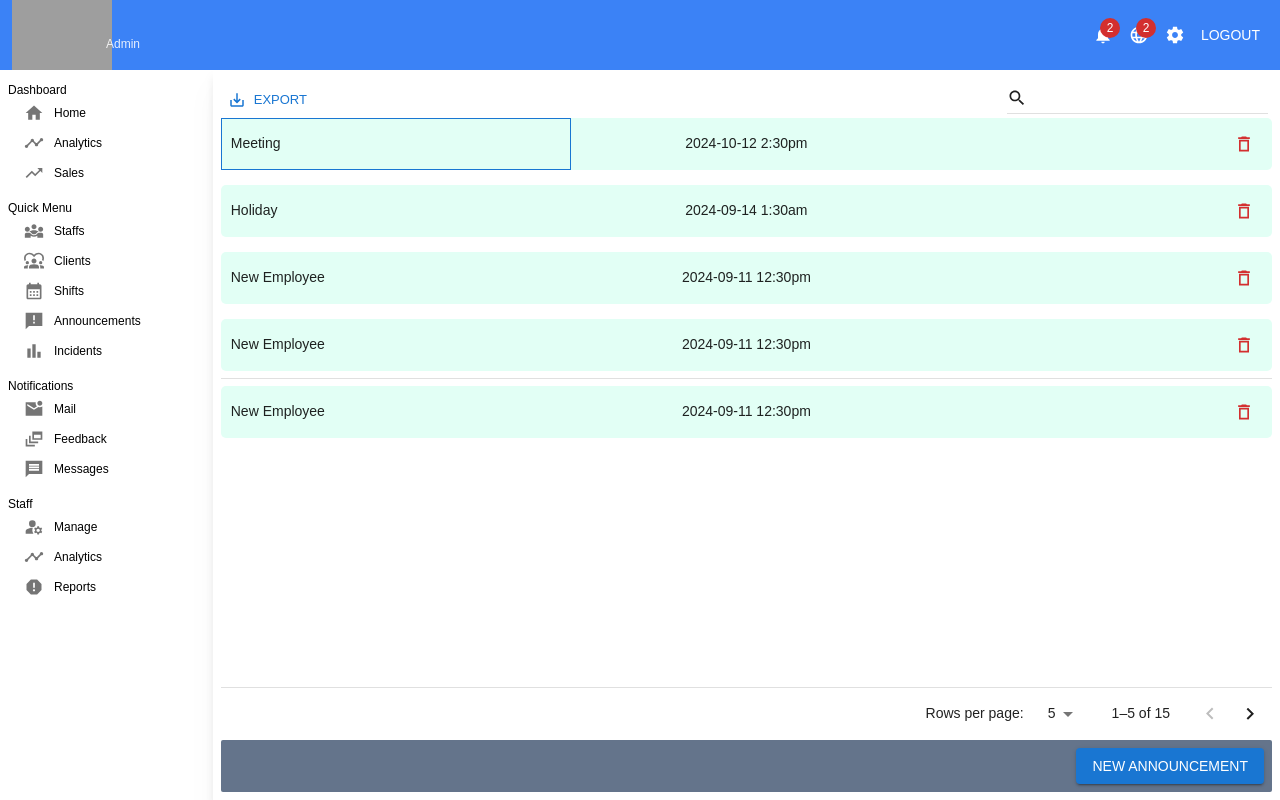
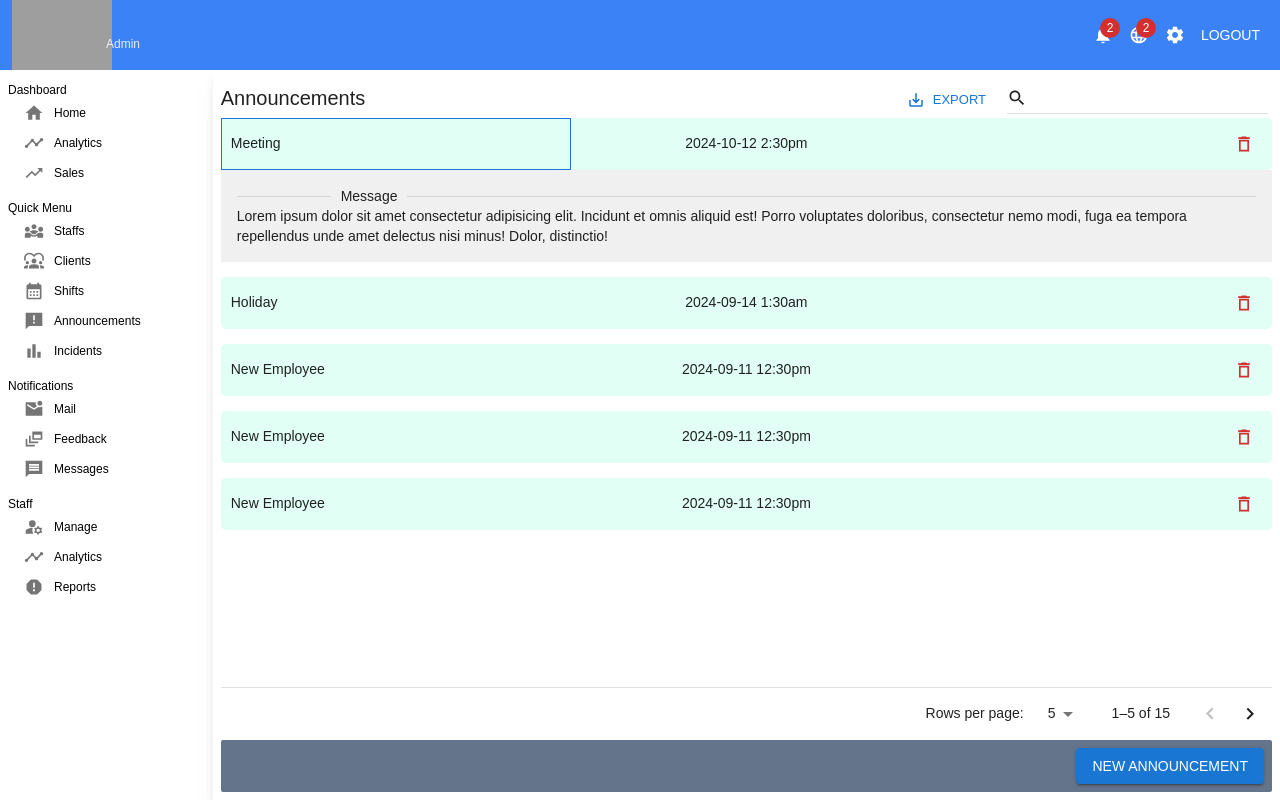
Before and after one commit to codescream/shift-handler, a React (Vite) app in the folder Frontend/: page /admin/announcements in a window 1280 px wide. Both pictures are taken after a click on the element "Meeting". Built offline with nearby package versions, Linux system fonts and the light colour scheme; grey boxes are pictures that could not be loaded; a web font is replaced by a local one.

Commit message:
implement announcement ui with new announemcent feature

```diff
--- a/Frontend/src/pages/Admin/Announcements.jsx
+++ b/Frontend/src/pages/Admin/Announcements.jsx
@@ -1,7 +1,15 @@
 import DeleteOutlineSharpIcon from "@mui/icons-material/DeleteOutlineSharp";
-import { Button, Dialog, DialogTitle, IconButton } from "@mui/material";
-import ForwardToInboxSharpIcon from '@mui/icons-material/ForwardToInboxSharp';
-import { DataGrid, GridToolbar } from "@mui/x-data-grid";
+import {
+  Box,
+  Button,
+  Collapse,
+  Dialog,
+  DialogTitle,
+  Divider,
+  IconButton,
+} from "@mui/material";
+import ForwardToInboxSharpIcon from "@mui/icons-material/ForwardToInboxSharp";
+import { DataGrid, GridRow, GridToolbar } from "@mui/x-data-grid";
 import PropTypes from "prop-types";
 import { MyTextField } from "../../components";
 import dayjs from "dayjs";
@@ -12,9 +20,9 @@ const NewAnnouncement = (props) => {
 
   const sx = {
     "& .MuiInputBase-input": {
-    color: "black",
-  },
-  }
+      color: "black",
+    },
+  };
 
   NewAnnouncement.propTypes = {
     onClose: PropTypes.func.isRequired,
@@ -22,18 +30,17 @@ const NewAnnouncement = (props) => {
   };
 
   return (
-    <Dialog
-      open={open}
-      onClose={onClose}
-      fullWidth
-    >
+    <Dialog open={open} onClose={onClose} fullWidth>
       <div className="px-8 text-right mb-2">
         <DialogTitle className="text-center">New Announcement</DialogTitle>
         <div className="flex flex-col gap-2 mb-2">
           <MyTextField label="Subject" sx={sx} />
           <MyTextField label="Message" multiline rows={8} sx={sx} />
         </div>
-        <Button variant="contained" className="flex items-center gap-1 h-fit"><p>Send</p><ForwardToInboxSharpIcon fontSize="small" /></Button>
+        <Button variant="contained" className="flex items-center gap-1 h-fit">
+          <p>Send</p>
+          <ForwardToInboxSharpIcon fontSize="small" />
+        </Button>
       </div>
     </Dialog>
   );
@@ -41,6 +48,16 @@ const NewAnnouncement = (props) => {
 
 const Announcements = () => {
   const [open, setOpen] = useState(false);
+  const [expandedRow, setExpandedRow] = useState(null);
+
+  const handleRowClick = (params) => {
+    const rowId = params.id;
+    setExpandedRow((prev) => (prev === rowId ? null : rowId));
+  };
+
+  const deleteAnnouncement = (e) => {
+    e.stopPropagation() ;
+  };
 
   const handleClickOpen = () => {
     setOpen(true);
@@ -67,7 +84,7 @@ const Announcements = () => {
       flex: 1,
       align: "right",
       renderCell: () => (
-        <IconButton aria-label="delete">
+        <IconButton aria-label="delete" onClick={deleteAnnouncement}>
           <DeleteOutlineSharpIcon color="error" fontSize="small" />
         </IconButton>
       ),
@@ -184,6 +201,10 @@ const Announcements = () => {
   const sorted = sampleAnnouncements.sort(
     (a, b) => dayjs(b.date_time).valueOf() - dayjs(a.date_time).valueOf()
   );
+
+  Announcements.propTypes = {
+    row: PropTypes.object.isRequired,
+  };
   return (
     <div className="flex flex-col flex-1 bg-white text-black drop-shadow-xl p-2 h-full w-full justify-between overflow-auto">
       <div className="flex h-fit overflow-auto flex-col flex-1 gap-4">
@@ -216,14 +237,43 @@ const Announcements = () => {
             },
             "& .MuiDataGrid-row": {
               bgcolor: "#e2fff5",
-              marginBottom: "15px",
               borderRadius: "5px",
+              cursor: "pointer",
+            },
+            "& .MuiDataGrid-row:not(:first-of-type)": {
+              marginTop: "15px",
             },
           }}
           disableColumnFilter
           disableColumnSelector
           disableDensitySelector
-          slots={{ toolbar: GridToolbar }}
+          slots={{
+            toolbar: (props) => (
+              <div className="flex justify-between items-center">
+                <p className="text-xl">Announcements</p>
+                <GridToolbar {...props} />
+              </div>
+            ),
+            row: (props) => (
+              <>
+                <GridRow {...props} />
+                {expandedRow === props.row.id && (
+                  <Box
+                    sx={{
+                      backgroundColor: "#f0f0f0",
+                      padding: 2,
+                      height: "fit-content",
+                    }}
+                  >
+                    <Divider textAlign="left">Message</Divider>
+                    <Collapse in={expandedRow === props.row.id} timeout={1000}>
+                      {props.row.description}
+                    </Collapse>
+                  </Box>
+                )}
+              </>
+            ),
+          }}
           slotProps={{
             toolbar: {
               showQuickFilter: true,
@@ -231,6 +281,10 @@ const Announcements = () => {
           }}
           // checkboxSelection
           disableRowSelectionOnClick
+          onRowClick={handleRowClick}
+          getRowHeight={(params) => {
+            expandedRow === params.id ? 500 : null;
+          }}
         />
       </div>
       <div className="h-fit p-2 text-right bg-slate-500 rounded-sm">
```
